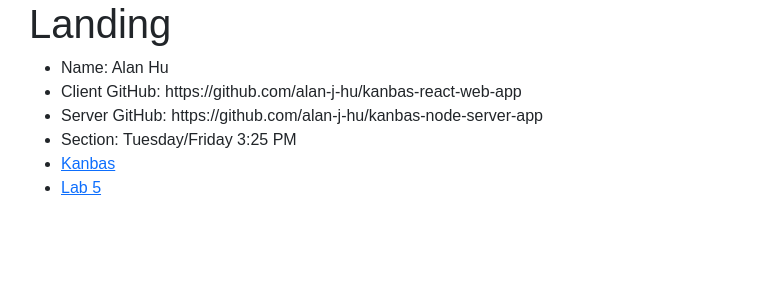
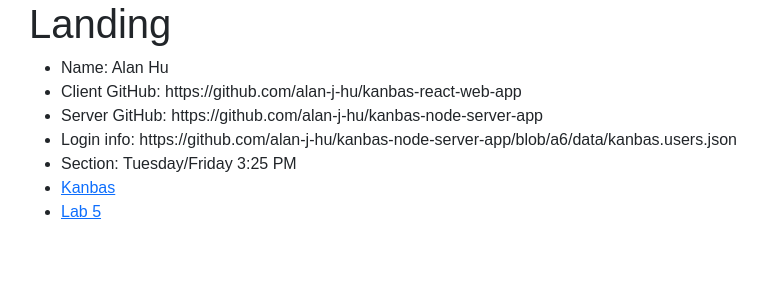
Before and after one commit to alan-j-hu/kanbas-react-web-app-final, a React (Create React App) app: page /Profile in a window 1280 px wide. Shown: the top 300 px of the page, without its empty margins (53-820 px from the left). Built offline with nearby package versions, Linux system fonts and the light colour scheme; no server answers.

Commit message:
Document login info

```diff
--- a/src/Landing/index.tsx
+++ b/src/Landing/index.tsx
@@ -8,6 +8,7 @@
         <li>Name: Alan Hu</li>
         <li>Client GitHub: https://github.com/alan-j-hu/kanbas-react-web-app</li>
         <li>Server GitHub: https://github.com/alan-j-hu/kanbas-node-server-app</li>
+        <li>Login info: https://github.com/alan-j-hu/kanbas-node-server-app/blob/a6/data/kanbas.users.json</li>
         <li>Section: Tuesday/Friday 3:25 PM</li>
         <li><Link to="/Kanbas">Kanbas</Link></li>
         <li><Link to="/Labs/Lab5/">Lab 5</Link></li>
```
